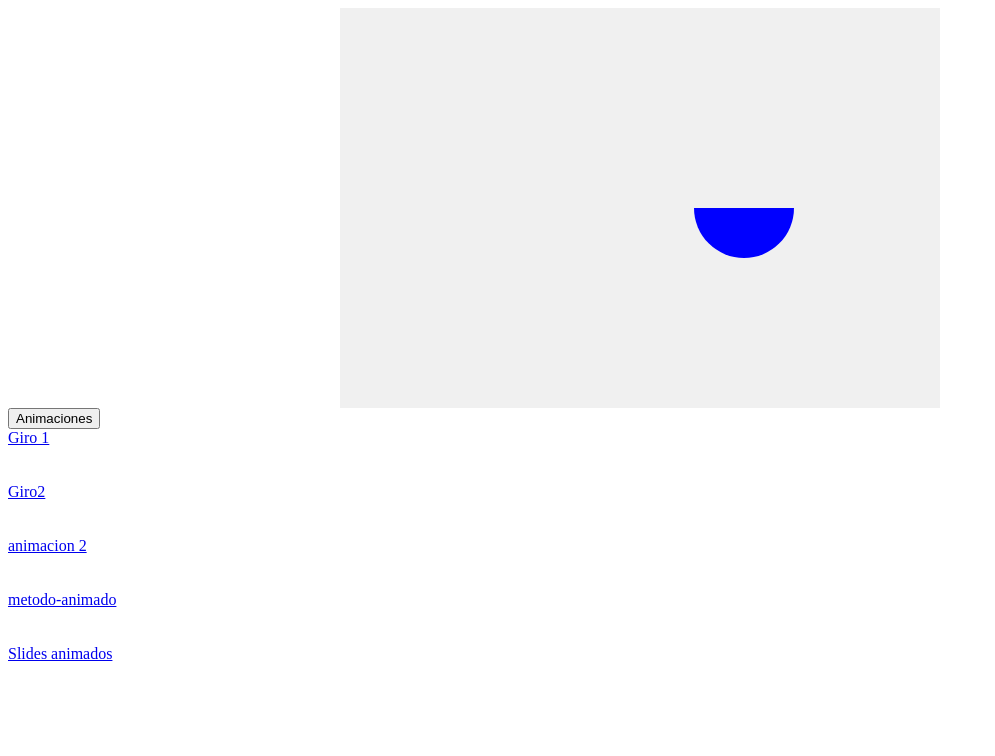
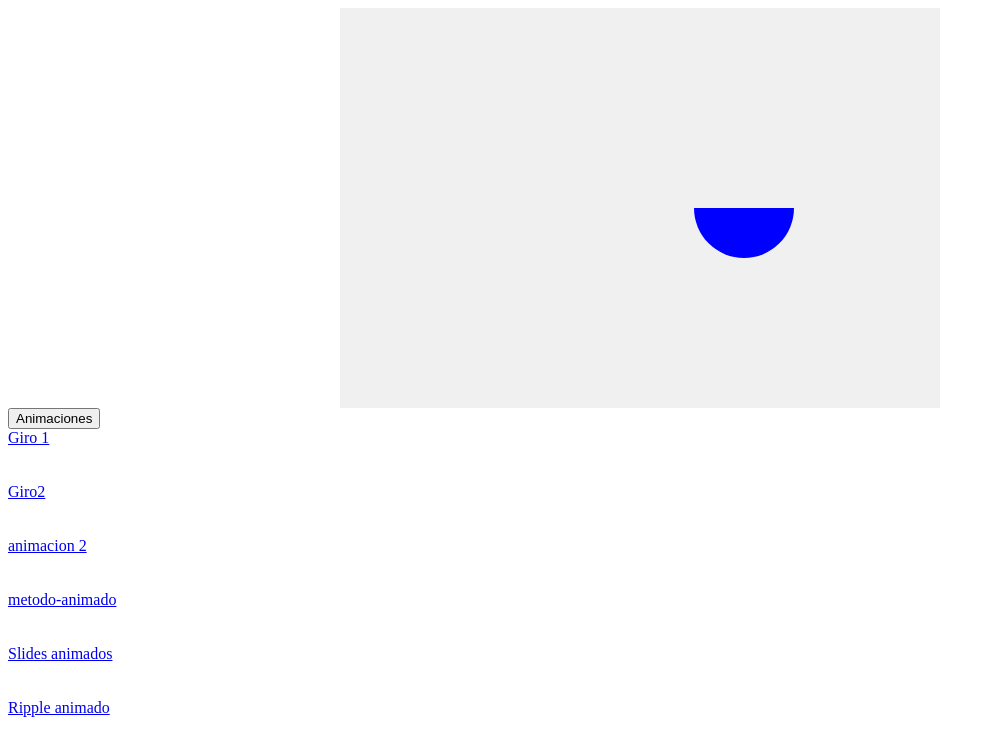
Before and after one commit to ige-itsoeh/anim, a plain HTML site: page index.html in a window 1280 px wide. Shown: the whole page, without its empty margins (0-995 px from the left). Drawn offline with Linux system fonts and the light colour scheme.

Commit message:
actualizacion

```diff
--- a/index.html
+++ b/index.html
@@ -57,5 +57,6 @@
 <a href="metodoani2.html"><br><br><br>animacion 2 </a>
 <a href="metodo-animado.html"><br><br><br>metodo-animado </a>
 <a href="slidesanim.html"><br><br><br>Slides animados </a>
+<a href="ripple.html"><br><br><br>Ripple animado </a>
 </body>
 </html>
```
